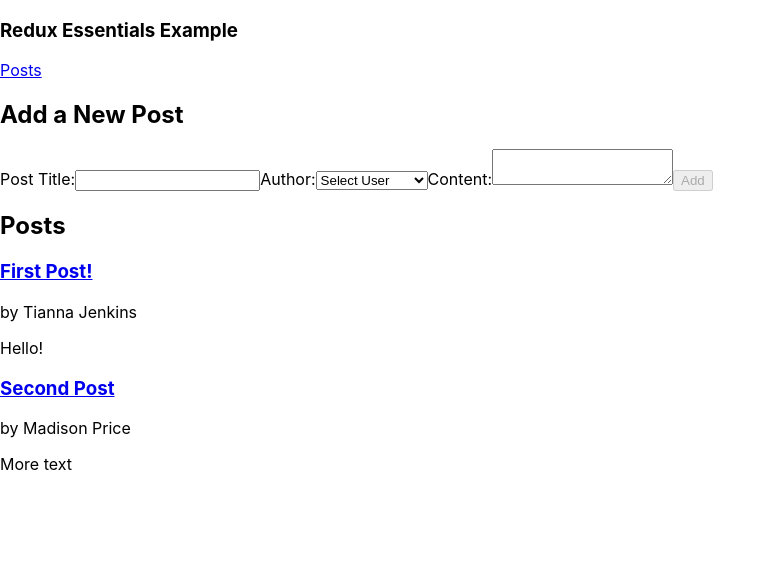
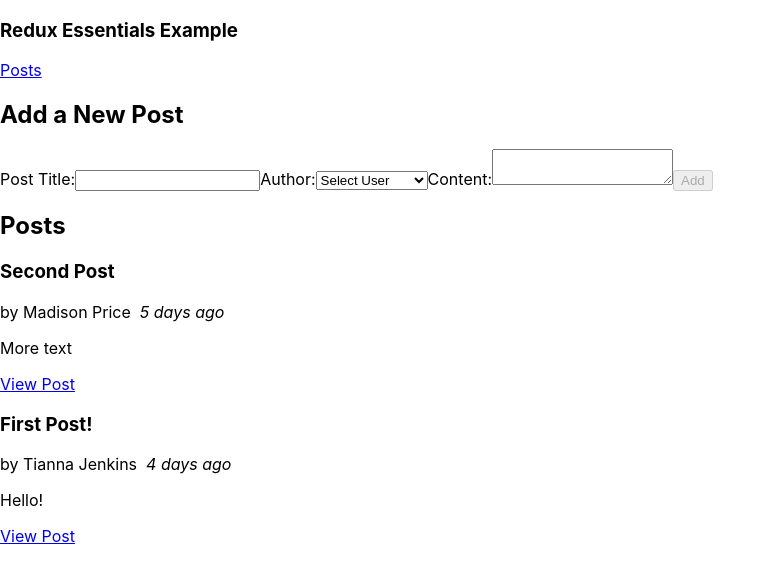
Before and after one commit to the-redux/the-essentials, a React (Create React App) app: page / in a window 1280 px wide. Shown: the top 580 px of the page, without its empty margins (0-776 px from the left). Built offline with nearby package versions, Linux system fonts and the light colour scheme.

Commit message:
Sorting the Posts List

```diff
--- a/src/features/posts/PostsList.js
+++ b/src/features/posts/PostsList.js
@@ -8,12 +8,17 @@ import { TimeAgo } from './TimeAgo';
 export const PostsList = () => {
   const posts = useSelector(state => state.posts);
 
-  const renderedPosts = posts.map(post => (
+  const orderedPosts = posts.slice().sort((a, b) => b.date.localeCompare(a.date));
+
+  const renderedPosts = orderedPosts.map(post => (
     <article className="post-excerpt" key={post.id}>
-      <h3><Link to={`/posts/${post.id}`}>{post.title}</Link></h3>
-      <PostAuthor userId={post.user} />
-      <TimeAgo timestamp={post.date} />
+      <h3>{post.title}</h3>
+      <div>
+        <PostAuthor userId={post.user} />
+        <TimeAgo timestamp={post.date} />
+      </div>
       <p>{post.content}</p>
+      <Link to={`/posts/${post.id}`} className="btn">View Post</Link>
     </article>
   ));
 
--- a/src/features/posts/postsSlice.js
+++ b/src/features/posts/postsSlice.js
@@ -1,8 +1,8 @@
 import { createSlice, nanoid } from '@reduxjs/toolkit';
 
 const initialState = [
-  { id: '1', title: 'First Post!', content: 'Hello!', user: '0' },
-  { id: '2', title: 'Second Post', content: 'More text', user: '2' },
+  { id: '1', title: 'First Post!', content: 'Hello!', user: '0', date: '2020-08-03T01:12:22.281Z' },
+  { id: '2', title: 'Second Post', content: 'More text', user: '2', date: '2020-08-04T10:10:22.281Z' },
 ];
 
 const postsSlice = createSlice({
```
